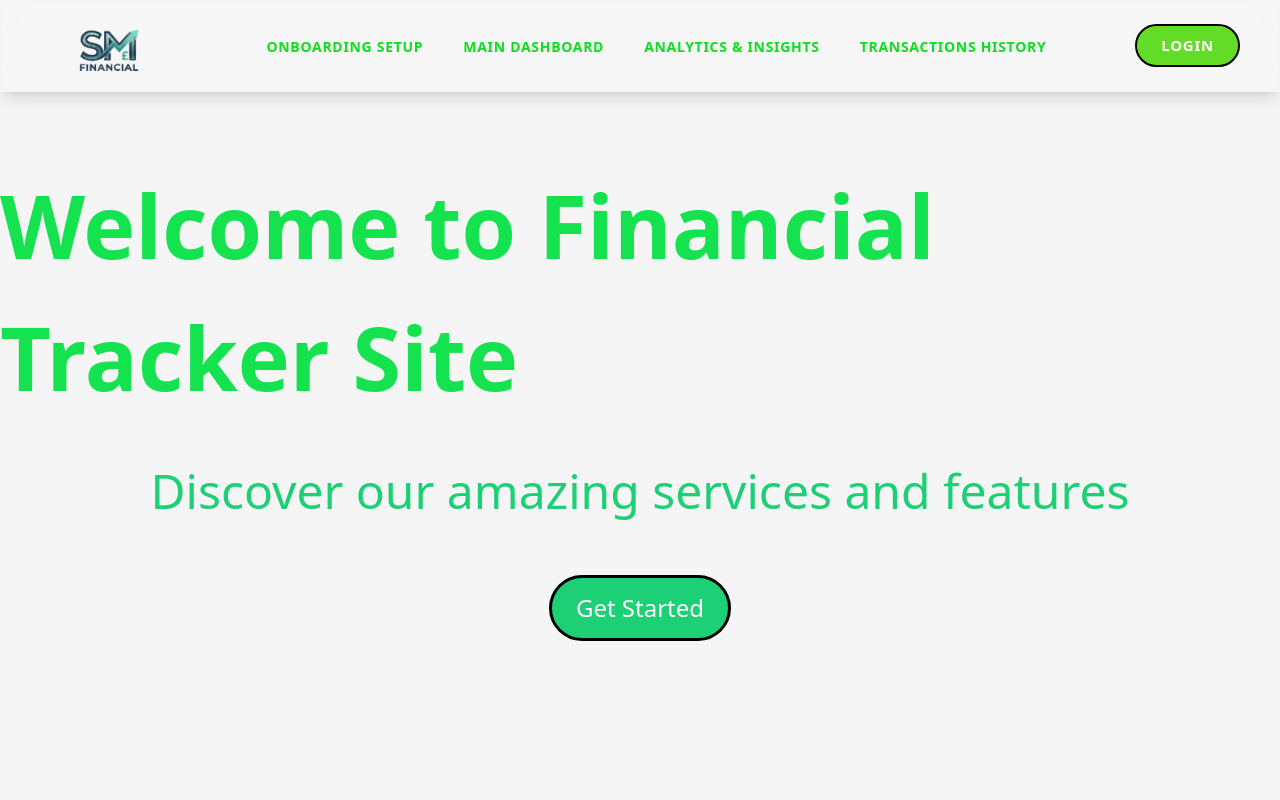
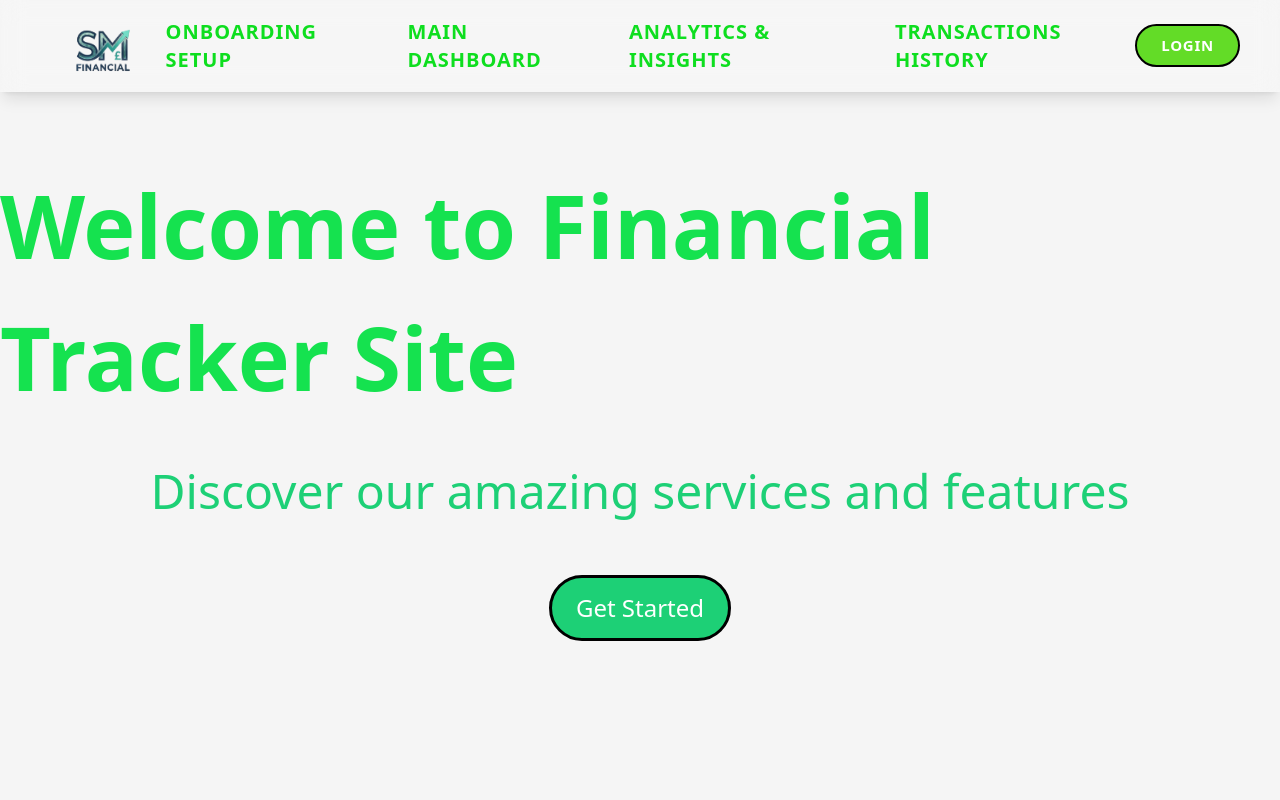
Before and after one commit to sashikmindaka1/MernFinancialTrackerApp, a React (Vite) app: page / in a window 1280 px wide. Shown: the top 800 px of the page. Built offline with nearby package versions, Linux system fonts and the light colour scheme.

Commit message:
adding new css

```diff
--- a/src/components/Features.css
+++ b/src/components/Features.css
@@ -5,7 +5,7 @@
   justify-content: center;
   gap: 2rem; /* Spacing between cards */
   padding: 4rem 2rem;
-  background-color: #f9fbf9; /* Very light background for the whole section */
+   /* Very light background for the whole section */
 }
 
 /* 2. Style for the individual FinTech Card */
--- a/src/components/Navbar.jsx
+++ b/src/components/Navbar.jsx
@@ -15,22 +15,22 @@ function Navbar() {
       {/* NAV LINKS */}
       <ul className="flex justify-center gap-10 list-none m-0 p-0">
         <li>
-          <Link to="/OnboardingSetupPage" className="text-[14px] text-[#0ede1f] font-bold no-underline uppercase tracking-wider inline-block transition-all duration-300 ease-in-out hover:text-[#00d2ff] hover:-translate-y-1">
+          <Link to="/OnboardingSetupPage" className="text-xl text-[#0ede1f] font-bold no-underline uppercase tracking-wider inline-block transition-all duration-300 ease-in-out hover:text-[#00d2ff] hover:-translate-y-1">
             Onboarding Setup
           </Link>
         </li>
         <li>
-          <Link to="/MainDashboardPage" className="text-[14px] text-[#0ede1f] font-bold no-underline uppercase tracking-wider inline-block transition-all duration-300 ease-in-out hover:text-[#00d2ff] hover:-translate-y-1">
+          <Link to="/MainDashboardPage" className="text-xl text-[#0ede1f] font-bold no-underline uppercase tracking-wider inline-block transition-all duration-300 ease-in-out hover:text-[#00d2ff] hover:-translate-y-1">
             Main Dashboard
           </Link>
         </li>
         <li>
-          <Link to="/Analytics&InsightsPage" className="text-[14px] text-[#0ede1f] font-bold no-underline uppercase tracking-wider inline-block transition-all duration-300 ease-in-out hover:text-[#00d2ff] hover:-translate-y-1">
+          <Link to="/Analytics&InsightsPage" className="text-xl text-[#0ede1f] font-bold no-underline uppercase tracking-wider inline-block transition-all duration-300 ease-in-out hover:text-[#00d2ff] hover:-translate-y-1">
             Analytics & Insights
           </Link>
         </li>
         <li>
-          <Link to="/TransactionsHistoryPage" className="text-[14px] text-[#0ede1f] font-bold no-underline uppercase tracking-wider inline-block transition-all duration-300 ease-in-out hover:text-[#00d2ff] hover:-translate-y-1">
+          <Link to="/TransactionsHistoryPage" className="text-xl text-[#0ede1f] font-bold no-underline uppercase tracking-wider inline-block transition-all duration-300 ease-in-out hover:text-[#00d2ff] hover:-translate-y-1">
             Transactions History
           </Link>
         </li>
```
